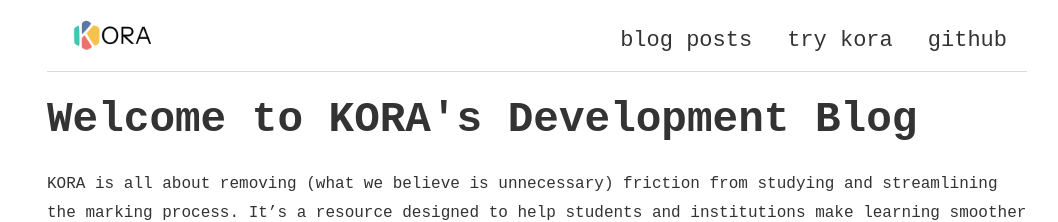
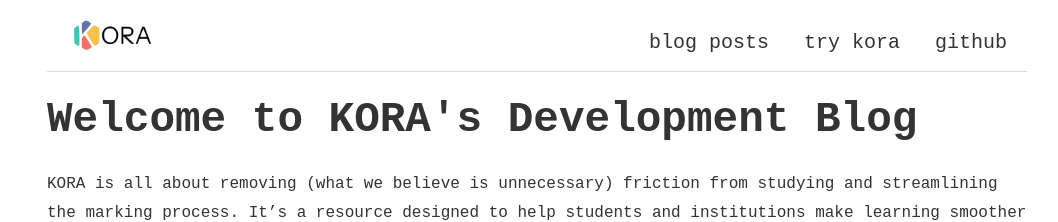
Before and after one commit to kora-edu/kora-edu.github.io, a Jekyll site: the page built from index.html, in a window 1280 px wide. Shown: the top 222 px of the page, without its empty margins (103-1161 px from the left). Built offline with Jekyll 4.4.1, drawn with Linux system fonts in a browser that asks for light colours; the list of posts is cut into pages by our own code.

Commit message:
template

```diff
--- a/_sass/layout.scss
+++ b/_sass/layout.scss
@@ -50,8 +50,8 @@
   a {
     text-decoration: none; /* Remove underline from links */
     color: $text-color; /* Default color for links */
-    font-size: 22px; /* Adjust font size */
-    font-weight: 150; /* Slightly bold for readability */
+    font-size: 20px; /* Adjust font size */
+    font-weight: 220; /* Slightly bold for readability */
 
     &:hover {
       color: lighten($text-color, 10%); /* Change color on hover */
```
